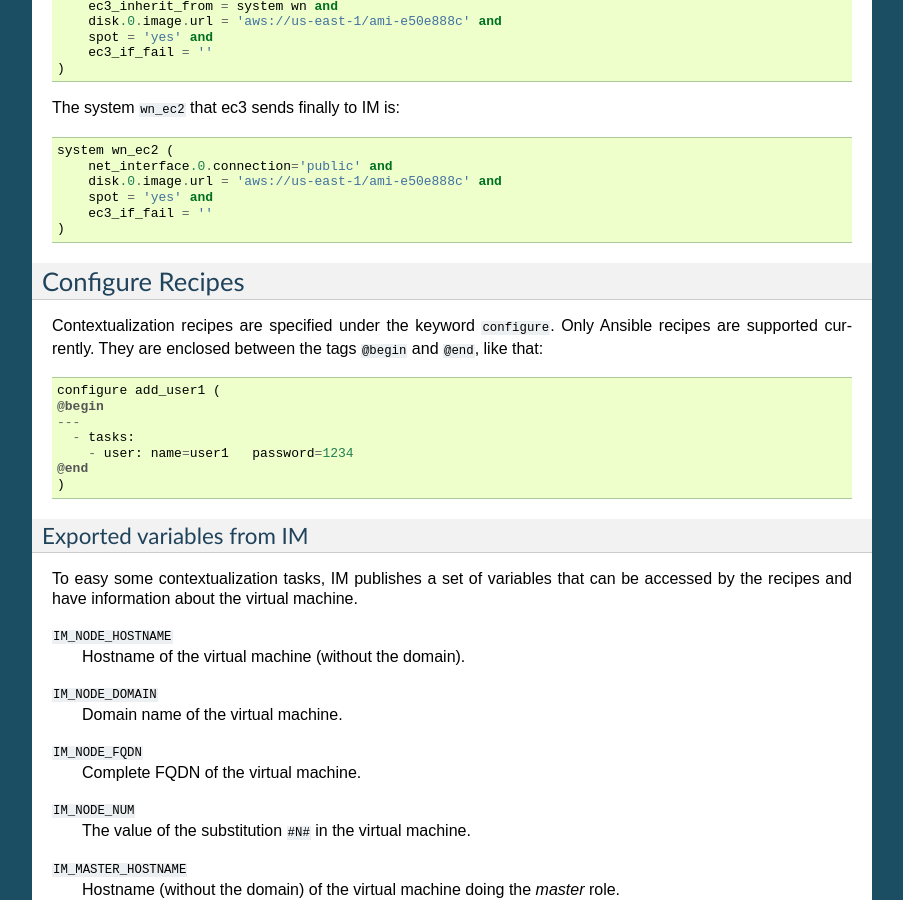
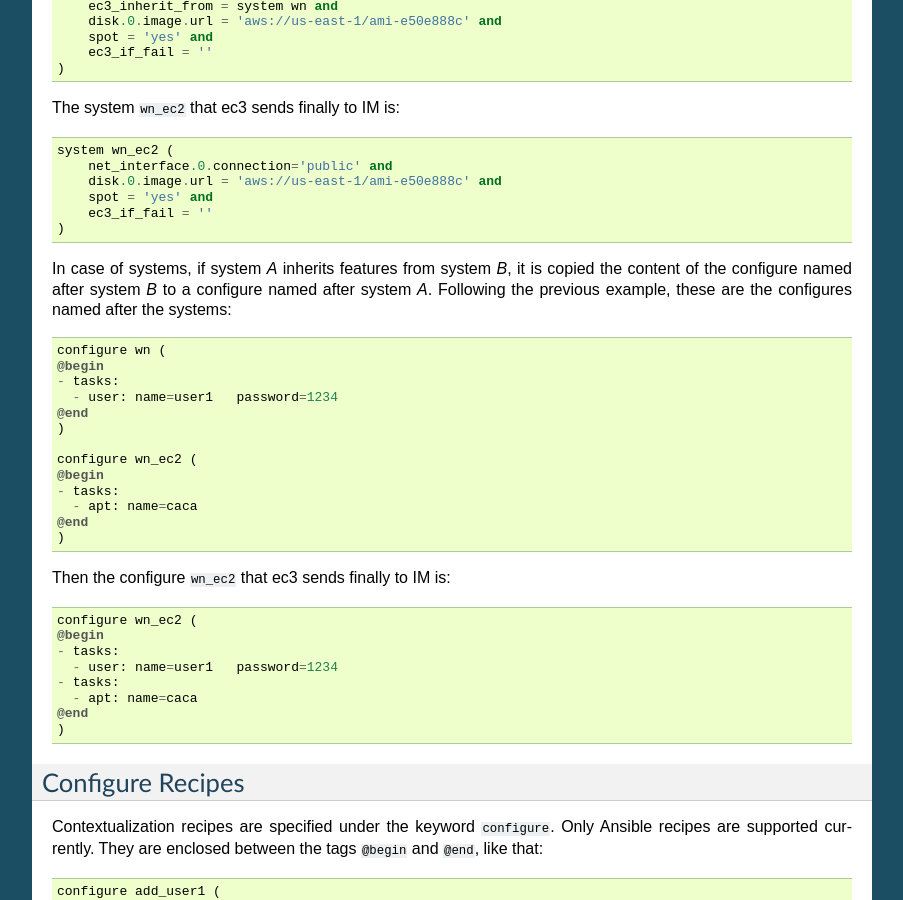
Before and after one commit to grycap/ec3, a Sphinx documentation site: the page built from doc/source/templates.rst, in a window 1280 px wide and 900 px high, scrolled down 2931 px. Shown: the whole window, without its empty margins (198-1101 px from the left). Built offline with Sphinx 7.4.7, drawn with Linux system fonts in a browser that asks for light colours.

Commit message:
Fixed bug in ec3_jpath when showing a single aspect. Changed ec3_inherit_from to also inherit the configure. Added setId to RADL.configure.

```diff
--- a/doc/source/templates.rst
+++ b/doc/source/templates.rst
@@ -150,6 +150,7 @@ machine.  The supported features are:
    can be installed during the contextualization of the virtual machine if it
    is not installed.
 
+
 System and network inheritance
 ------------------------------
 
@@ -180,6 +181,35 @@ The system ``wn_ec2`` that ec3 sends finally to IM is::
         disk.0.image.url = 'aws://us-east-1/ami-e50e888c' and
         spot = 'yes' and
         ec3_if_fail = ''
+    )
+
+In case of systems, if system *A* inherits features from system *B*, it is copied the
+content of the configure named after system *B* to a configure named after system *A*.
+Following the previous example, these are the configures named after the systems::
+
+    configure wn (
+    @begin
+    - tasks:
+      - user: name=user1   password=1234
+    @end
+    )
+
+    configure wn_ec2 (
+    @begin
+    - tasks:
+      - apt: name=caca
+    @end
+    )
+
+Then the configure ``wn_ec2`` that ec3 sends finally to IM is::
+
+    configure wn_ec2 (
+    @begin
+    - tasks:
+      - user: name=user1   password=1234
+    - tasks:
+      - apt: name=caca
+    @end
     )
 
 Configure Recipes
```
Also changed, not shown: 2 other files.
